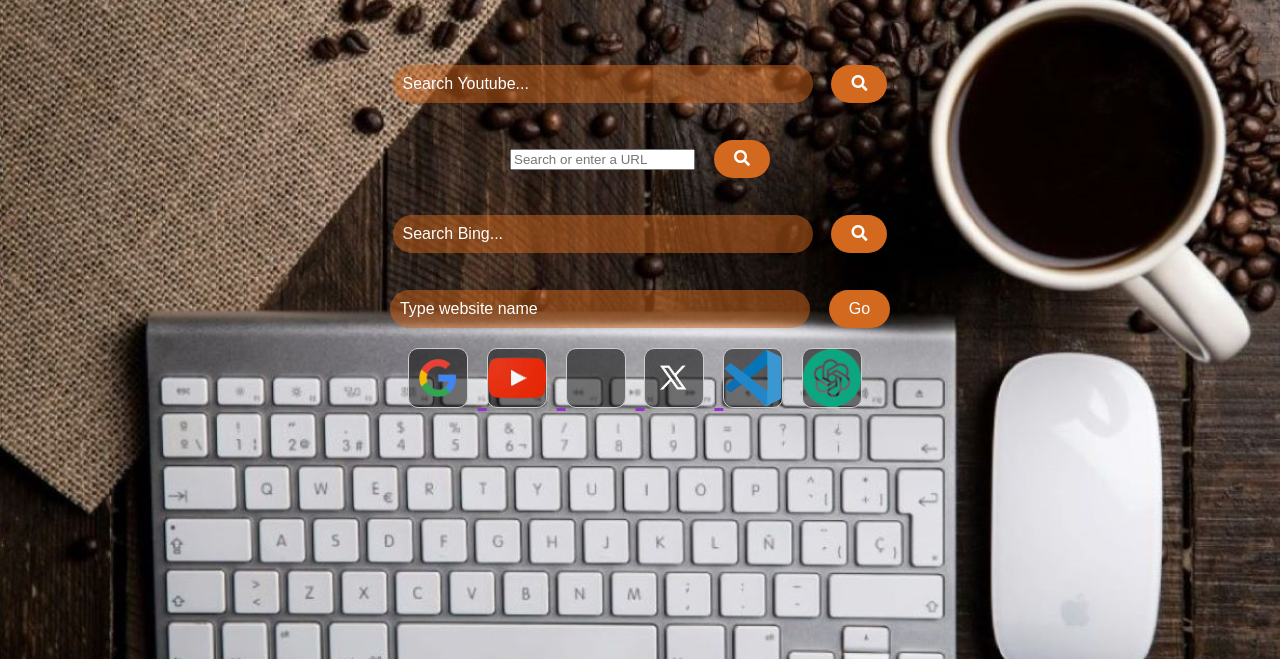
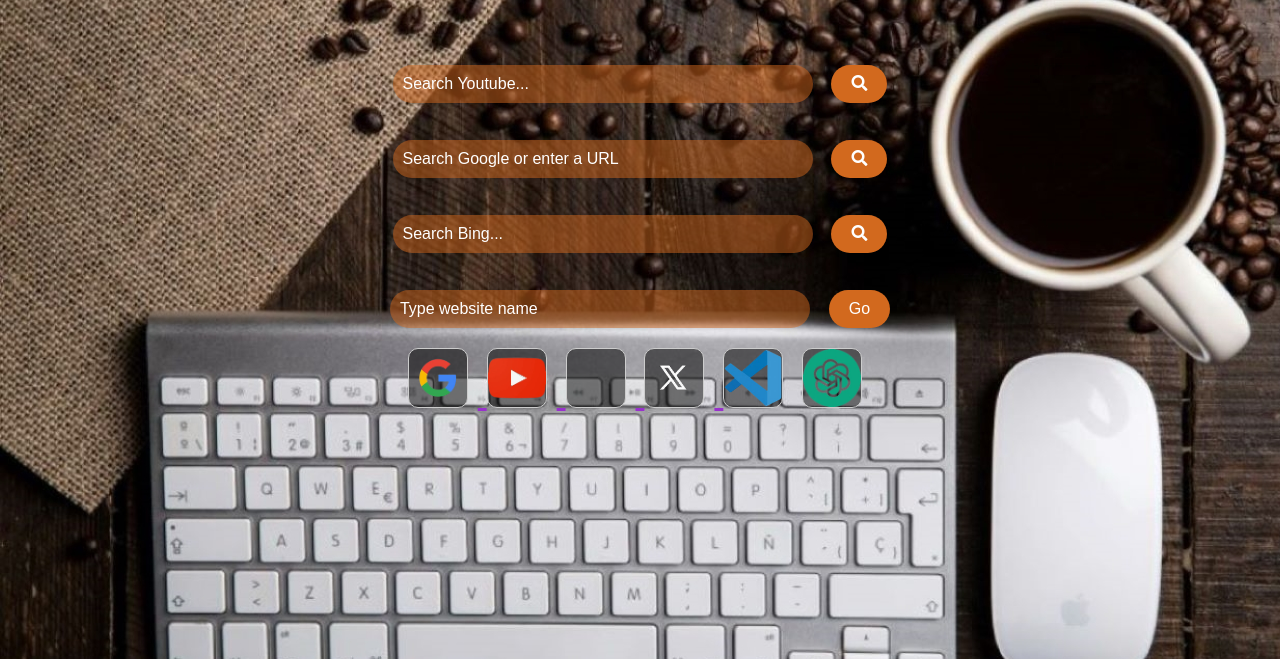
Before and after one commit to AchinthyaJ/New-Tab, a plain HTML site: page index.html in a window 1280 px wide. Shown: the part 141-800 px from the top of the page. Drawn offline with Linux system fonts and the light colour scheme.

Commit message:
Update index.html

```diff
--- a/index.html
+++ b/index.html
@@ -55,7 +55,7 @@
         <p>
         </p>
        <form id="search-form" action="https://www.google.com/search" method="GET" target="_blank">
-        <input type="text" id="search-bar" name="q" placeholder="Search or enter a URL">
+        <input type="text" id="search-bar" name="q" class="search-box"placeholder="Search Google or enter a URL">
         <button type="submit" class="search-button"><i class="fas fa-search icon"></i></button>
         </form>
         <p>
```
